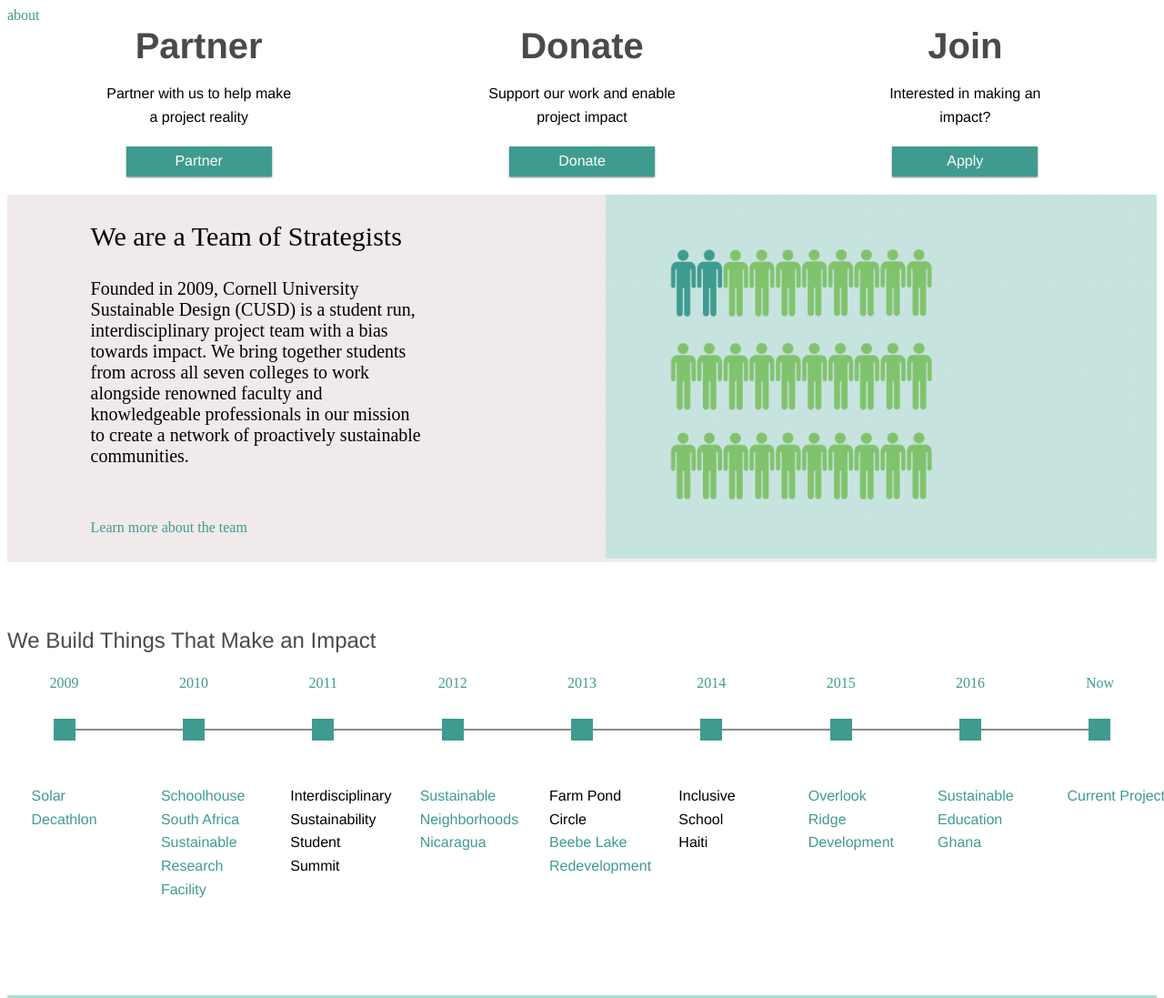
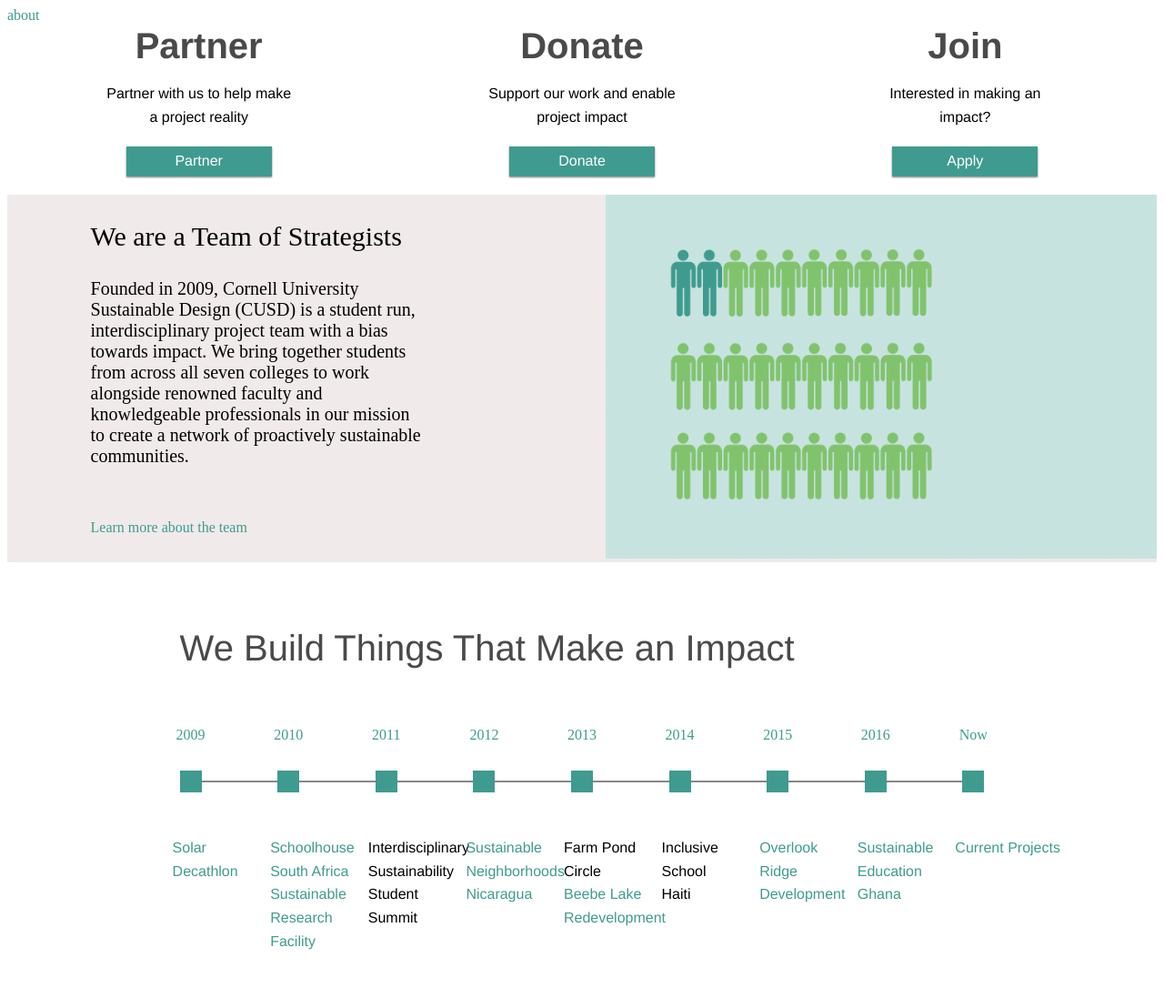
Before and after one commit to niahr/CUSD_web, a Gatsby site: page / in a window 1280 px wide. Shown: the top 1097 px of the page at 91% size. Built offline with nearby package versions, Linux system fonts and the light colour scheme; Gatsby itself is replaced by a stand-in of ours.

Commit message:
fix timeline

```diff
--- a/src/components/bai.module.css
+++ b/src/components/bai.module.css
@@ -9,7 +9,7 @@
 .timeline {
     height: 1.5rem;
     margin: 15.625rem auto 17.5rem;
-    width: calc(92%);
+    width: calc(70%);
     display: flex;
     justify-content: space-between;
     align-items: center;
@@ -42,7 +42,7 @@
 .timelinepoint .projects {
     position: absolute;
     top: 4.5rem;
-    left: -4rem;
+    left: -3rem;
     list-style: none;
     margin: 0;
 }
@@ -70,11 +70,13 @@
     font-family: "Source Sans Pro", "Helvetica Neue", Helvetica, Roboto, Arial, sans-serif;
     font-style: normal;
     font-weight: 400;
-    padding-left: 0;
+    font-size: 2.5em;
+    padding-left: calc(15%);
     padding-right: 0;
     width: 66.66667%;
     float: left;
     margin: 4.5rem 0;
+    margin-bottom: 7rem;
 }
 
 .button {
--- a/src/components/buildanimpact.js
+++ b/src/components/buildanimpact.js
@@ -3,7 +3,7 @@
 
 export default function bai({ children }) {
     return <div className={iconStyle.timelinerow}>{children}
-        <h2 className={iconStyle.timelinelabel}>We Build Things That Make an Impact</h2>
+        <h1 className={iconStyle.timelinelabel}>We Build Things That Make an Impact</h1>
         <div className={iconStyle.timeline}>
         <div className={iconStyle.timelinepoint}>
             <span className={iconStyle.year}>2009</span>
```
